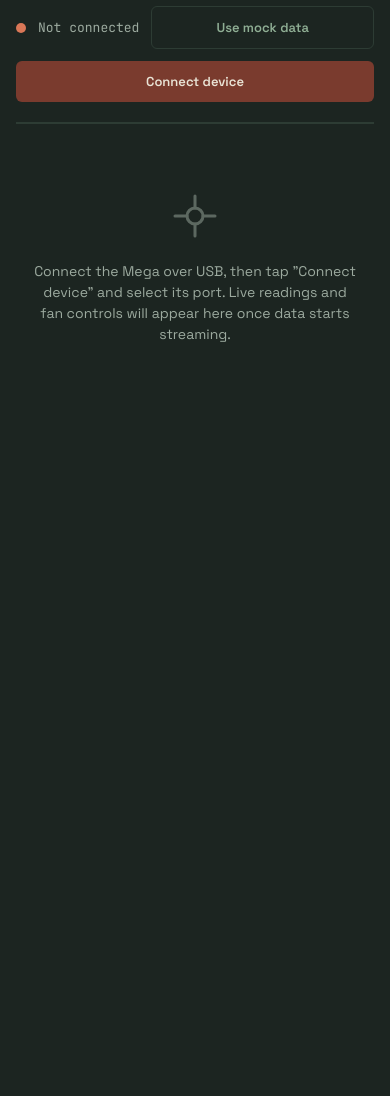
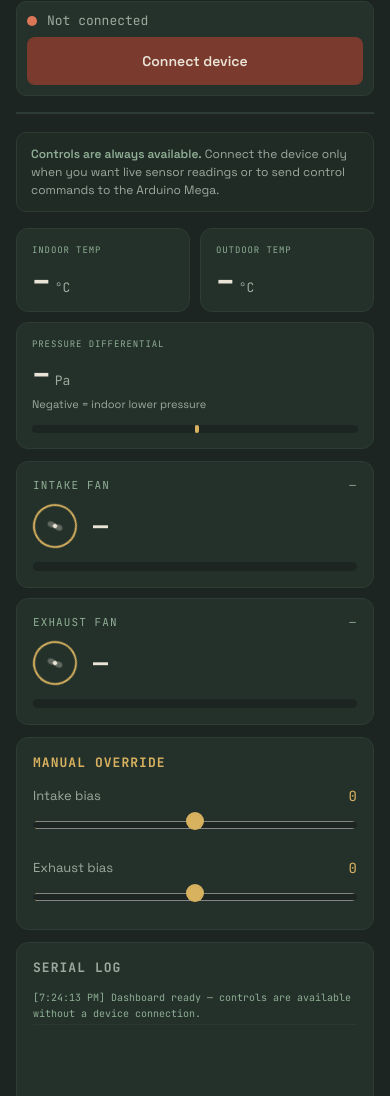
Before and after one commit to DDNQ/Embedded, a plain HTML site: page index.html in a window 390 px wide. Shown: the part 77-1173 px from the top of the page. Before the commit the page ends 844 px from the top, so only its background shows below. Drawn offline with Linux system fonts and the light colour scheme.

Commit message:
Add files via upload

```diff
--- a/index.html
+++ b/index.html
@@ -2,7 +2,7 @@
 <html lang="en">
 <head>
 <meta charset="UTF-8">
-<meta name="viewport" content="width=device-width, initial-scale=1.0, maximum-scale=1.0">
+<meta name="viewport" content="width=device-width, initial-scale=1.0, viewport-fit=cover">
 <meta name="mobile-web-app-capable" content="yes">
 <meta name="apple-mobile-web-app-capable" content="yes">
 <meta name="apple-mobile-web-app-status-bar-style" content="black-translucent">
@@ -29,15 +29,27 @@
 
   * { box-sizing: border-box; margin: 0; padding: 0; }
 
+  html {
+    -webkit-text-size-adjust: 100%;
+    text-size-adjust: 100%;
+    background: var(--dusk);
+  }
+
   body {
     background: var(--dusk);
     color: var(--text);
     font-family: 'Space Grotesk', sans-serif;
     min-height: 100vh;
+    min-height: 100dvh;
     padding: 24px;
+    padding-left: max(24px, env(safe-area-inset-left));
+    padding-right: max(24px, env(safe-area-inset-right));
+    padding-bottom: max(24px, env(safe-area-inset-bottom));
+    overflow-x: hidden;
+    -webkit-tap-highlight-color: transparent;
   }
 
-  .wrap { max-width: 1100px; margin: 0 auto; }
+  .wrap { width: 100%; max-width: 1100px; margin: 0 auto; }
 
   header {
     display: flex;
@@ -98,10 +110,12 @@
     font-family: 'Space Grotesk', sans-serif;
     font-weight: 600;
     font-size: 14px;
+    min-height: 44px;
     padding: 10px 20px;
-    border-radius: 6px;
+    border-radius: 8px;
     border: none;
     cursor: pointer;
+    touch-action: manipulation;
     transition: transform 0.1s ease, background 0.15s ease;
   }
   button:active { transform: scale(0.97); }
@@ -292,8 +306,42 @@
 
   input[type="range"] {
     flex: 1;
+    width: 100%;
+    min-width: 0;
     accent-color: var(--straw);
-    height: 4px;
+    height: 32px;
+    background: transparent;
+    touch-action: pan-y;
+  }
+
+  input[type="range"]::-webkit-slider-runnable-track {
+    height: 6px;
+    background: var(--dusk);
+    border-radius: 999px;
+  }
+  input[type="range"]::-webkit-slider-thumb {
+    -webkit-appearance: none;
+    appearance: none;
+    width: 24px;
+    height: 24px;
+    margin-top: -9px;
+    border-radius: 50%;
+    border: 3px solid var(--dusk);
+    background: var(--straw);
+    box-shadow: 0 0 0 1px var(--straw);
+  }
+  input[type="range"]::-moz-range-track {
+    height: 6px;
+    background: var(--dusk);
+    border-radius: 999px;
+  }
+  input[type="range"]::-moz-range-thumb {
+    width: 20px;
+    height: 20px;
+    border-radius: 50%;
+    border: 3px solid var(--dusk);
+    background: var(--straw);
+    box-shadow: 0 0 0 1px var(--straw);
   }
 
   .override-val {
@@ -349,50 +397,166 @@
     display: none;
   }
 
-  @media (max-width: 600px) {
-    .fans-section { grid-template-columns: 1fr; }
-    header { flex-direction: column; align-items: flex-start; }
+
+  .conn-panel {
+    background: rgba(45, 60, 52, 0.55);
+    border: 1px solid var(--panel-light);
+    border-radius: 10px;
+    padding: 8px 10px;
   }
 
-  /* ---- Mobile-first refinements ---- */
-  @media (max-width: 480px) {
-    body { padding: 16px; }
-    h1 { font-size: 24px; }
-    .title-block .eyebrow { font-size: 11px; }
+  .dashboard-note {
+    margin: -8px 0 20px;
+    color: var(--text-dim);
+    font-size: 13px;
+    line-height: 1.5;
+  }
+
+  .dashboard-note strong { color: var(--sage); font-weight: 600; }
+
+  /* ---- Responsive / mobile layout ---- */
+  @media (max-width: 760px) {
+    body {
+      padding-top: max(16px, env(safe-area-inset-top));
+      padding-left: max(16px, env(safe-area-inset-left));
+      padding-right: max(16px, env(safe-area-inset-right));
+      padding-bottom: max(20px, env(safe-area-inset-bottom));
+    }
+
+    header {
+      align-items: stretch;
+      margin-bottom: 18px;
+      padding-bottom: 16px;
+      gap: 14px;
+    }
+
+    h1 { font-size: clamp(24px, 7vw, 30px); line-height: 1.08; }
+    .title-block .eyebrow { font-size: 10px; letter-spacing: 0.12em; }
 
     .conn-panel {
       width: 100%;
-      flex-wrap: wrap;
+      display: grid;
+      grid-template-columns: auto 1fr;
+      align-items: center;
+      gap: 8px 10px;
+      padding: 10px;
     }
-    .conn-panel button { flex: 1; min-width: 130px; padding: 12px 14px; font-size: 13px; }
+    .conn-panel button {
+      grid-column: 1 / -1;
+      width: 100%;
+      min-height: 48px;
+      font-size: 14px;
+    }
 
-    .grid { grid-template-columns: 1fr 1fr; gap: 10px; }
-    .card { padding: 14px; }
-    .card .value { font-size: 24px; }
-    .card .label { font-size: 10px; margin-bottom: 6px; }
+    .dashboard-note {
+      margin: 0 0 16px;
+      padding: 12px 14px;
+      border: 1px solid var(--panel-light);
+      border-radius: 10px;
+      background: rgba(36, 49, 43, 0.55);
+      font-size: 12px;
+    }
 
-    .fans-section { gap: 10px; }
-    .fan-card { padding: 14px; }
-    .fan-glyph { width: 38px; height: 38px; }
-    .fan-pct { font-size: 22px; }
+    .grid {
+      grid-template-columns: repeat(2, minmax(0, 1fr));
+      gap: 10px;
+      margin-bottom: 12px;
+    }
+    .grid .card:nth-child(3) { grid-column: 1 / -1; }
+    .card { min-width: 0; padding: 15px; border-radius: 12px; }
+    .card .value { font-size: clamp(24px, 8vw, 32px); white-space: nowrap; }
+    .card .unit { font-size: 13px; }
+    .card .label { font-size: 9px; margin-bottom: 8px; line-height: 1.35; }
+    .card .sub { font-size: 11px; line-height: 1.4; }
 
-    .override-section, .log-section { padding: 16px; }
-    .override-row { flex-wrap: wrap; gap: 8px; }
-    .override-row label { width: 100%; }
-    .override-row input[type="range"] { flex: 1; min-width: 0; }
+    .fans-section {
+      grid-template-columns: 1fr;
+      gap: 10px;
+      margin-bottom: 12px;
+    }
+    .fan-card { padding: 16px; border-radius: 12px; }
+    .fan-card .label { margin-bottom: 12px; }
+    .fan-glyph { width: 44px; height: 44px; }
+    .fan-pct { font-size: 25px; }
+    .bar-track { height: 9px; }
 
-    #log { height: 100px; font-size: 11px; }
+    .override-section, .log-section {
+      padding: 16px;
+      border-radius: 12px;
+    }
+    .override-section { margin-bottom: 12px; }
+    .override-section h2 { font-size: 13px; margin-bottom: 16px; }
 
-    .empty-state { padding: 40px 16px; }
-    .empty-state svg { width: 48px; height: 48px; }
-    .empty-state p { font-size: 14px; }
+    .override-row {
+      display: grid;
+      grid-template-columns: minmax(0, 1fr) auto;
+      align-items: center;
+      gap: 4px 12px;
+      margin-bottom: 18px;
+    }
+    .override-row label {
+      grid-column: 1;
+      grid-row: 1;
+      width: auto;
+      font-size: 13px;
+    }
+    .override-row input[type="range"] {
+      grid-column: 1 / -1;
+      grid-row: 2;
+    }
+    .override-val {
+      grid-column: 2;
+      grid-row: 1;
+      width: auto;
+      min-width: 42px;
+      font-size: 14px;
+      color: var(--straw);
+    }
+
+    #log {
+      height: 112px;
+      font-size: 10px;
+      overflow-wrap: anywhere;
+      overscroll-behavior: contain;
+    }
+
+    .browser-warning {
+      padding: 11px 12px;
+      margin-bottom: 14px;
+      font-size: 12px;
+      line-height: 1.45;
+    }
+  }
+
+  @media (max-width: 380px) {
+    body {
+      padding-left: max(12px, env(safe-area-inset-left));
+      padding-right: max(12px, env(safe-area-inset-right));
+    }
+    .grid { grid-template-columns: 1fr; }
+    .grid .card:nth-child(3) { grid-column: auto; }
+    .card .value { font-size: 28px; }
+    .fan-card, .card, .override-section, .log-section { padding: 14px; }
+  }
+
+  @media (hover: hover) and (pointer: fine) {
+    .btn-primary:hover { background: #8a4638; }
+    .btn-secondary:hover { background: var(--panel-light); }
+  }
+
+  @media (prefers-reduced-motion: reduce) {
+    *, *::before, *::after {
+      animation-duration: 0.01ms !important;
+      animation-iteration-count: 1 !important;
+      transition-duration: 0.01ms !important;
+    }
   }
 </style>
 </head>
 <body>
 <div class="wrap">
   <div class="browser-warning" id="browserWarning">
-    Live USB connection isn't available on this device/browser — mock data still works below.
+    USB connection isn't available on this device/browser. The dashboard and controls remain accessible, but live readings and commands require a supported browser/device connection.
   </div>
 
   <header>
@@ -403,17 +567,13 @@
     <div class="conn-panel">
       <div class="status-dot" id="statusDot"></div>
       <span class="status-text" id="statusText">Not connected</span>
-      <button class="btn-secondary" id="mockBtn">Use mock data</button>
       <button class="btn-primary" id="connectBtn">Connect device</button>
     </div>
   </header>
 
-  <div id="emptyState" class="empty-state">
-    <svg viewBox="0 0 24 24" fill="none" stroke="currentColor" stroke-width="1.5"><path d="M12 2v6M12 16v6M2 12h6M16 12h6" stroke-linecap="round"/><circle cx="12" cy="12" r="4"/></svg>
-    <p id="emptyStateText">Connect the Mega over USB, then tap "Connect device" and select its port. Live readings and fan controls will appear here once data starts streaming.</p>
-  </div>
+  <div class="dashboard-note"><strong>Controls are always available.</strong> Connect the device only when you want live sensor readings or to send control commands to the Arduino Mega.</div>
 
-  <div id="dashboard" style="display:none;">
+  <div id="dashboard">
     <div class="grid">
       <div class="card">
         <div class="label">Indoor temp</div>
@@ -436,22 +596,22 @@
 
     <div class="fans-section">
       <div class="fan-card">
-        <div class="label">Intake fan <span id="intakeSpeedLabel">0%</span></div>
+        <div class="label">Intake fan <span id="intakeSpeedLabel">—</span></div>
         <div class="fan-speed-row">
           <div class="fan-glyph" id="intakeGlyph">
             <svg viewBox="0 0 24 24" fill="none" stroke="currentColor" stroke-width="1.6"><path d="M12 12c0-3 2-5 4-5s3 2 1 4-4 1-5-1z" fill="currentColor" opacity="0.3"/><path d="M12 12c0 3-2 5-4 5s-3-2-1-4 4-1 5-1z" fill="currentColor" opacity="0.3"/><circle cx="12" cy="12" r="1.5" fill="currentColor"/></svg>
           </div>
-          <div class="fan-pct" id="intakePct">0%</div>
+          <div class="fan-pct" id="intakePct">—</div>
         </div>
         <div class="bar-track"><div class="bar-fill" id="intakeBar" style="width:0%"></div></div>
       </div>
       <div class="fan-card">
-        <div class="label">Exhaust fan <span id="exhaustSpeedLabel">0%</span></div>
+        <div class="label">Exhaust fan <span id="exhaustSpeedLabel">—</span></div>
         <div class="fan-speed-row">
           <div class="fan-glyph" id="exhaustGlyph">
             <svg viewBox="0 0 24 24" fill="none" stroke="currentColor" stroke-width="1.6"><path d="M12 12c0-3 2-5 4-5s3 2 1 4-4 1-5-1z" fill="currentColor" opacity="0.3"/><path d="M12 12c0 3-2 5-4 5s-3-2-1-4 4-1 5-1z" fill="currentColor" opacity="0.3"/><circle cx="12" cy="12" r="1.5" fill="currentColor"/></svg>
           </div>
-          <div class="fan-pct" id="exhaustPct">0%</div>
+          <div class="fan-pct" id="exhaustPct">—</div>
         </div>
         <div class="bar-track"><div class="bar-fill" id="exhaustBar" style="width:0%"></div></div>
       </div>
@@ -485,8 +645,6 @@
     document.getElementById('browserWarning').style.display = 'block';
     document.getElementById('connectBtn').disabled = true;
     document.getElementById('connectBtn').textContent = 'USB not supported here';
-    document.getElementById('emptyStateText').textContent =
-      'This browser/device can\'t connect to the Arduino over USB (mobile browsers don\'t support Web Serial). Tap "Use mock data" below to try the dashboard, or open this page on a laptop in Chrome/Edge to connect to the real board.';
   }
 
   let port, reader, writer, keepReading = true;
@@ -494,60 +652,14 @@
   const statusDot = document.getElementById('statusDot');
   const statusText = document.getElementById('statusText');
   const connectBtn = document.getElementById('connectBtn');
-  const emptyState = document.getElementById('emptyState');
-  const dashboard = document.getElementById('dashboard');
   const logEl = document.getElementById('log');
 
-  const mockBtn = document.getElementById('mockBtn');
-  let mockInterval = null;
-  let mockTick = 0;
-
-  mockBtn.addEventListener('click', () => {
-    if (mockInterval) {
-      stopMock();
-      return;
-    }
-    if (port) disconnect();
-    startMock();
-  });
-
-  function startMock() {
-    mockBtn.textContent = 'Stop mock data';
-    mockBtn.classList.add('active');
-    statusDot.classList.add('live');
-    statusText.textContent = 'Mock data running';
-    emptyState.style.display = 'none';
-    dashboard.style.display = 'block';
-    connectBtn.disabled = true;
-    log('Mock data stream started');
-
-    mockInterval = setInterval(() => {
-      mockTick += 1;
-      // Gentle oscillating fake readings so the UI has something believable to react to
-      const tIn = 27 + Math.sin(mockTick / 8) * 1.5;
-      const tOut = 31 + Math.sin(mockTick / 6 + 1) * 3;
-      const pDiff = Math.sin(mockTick / 5) * 18 + (intakeBias - exhaustBias) * 0.3;
-      const intakePct = Math.max(0, Math.min(100, 55 + Math.sin(mockTick / 7) * 20 + intakeBias));
-      const exhaustPct = Math.max(0, Math.min(100, 55 + Math.cos(mockTick / 7) * 20 + exhaustBias));
-      handleLine(`${tIn.toFixed(1)},${tOut.toFixed(1)},${pDiff.toFixed(1)},${intakePct.toFixed(0)},${exhaustPct.toFixed(0)}`);
-    }, 800);
-  }
-
-  function stopMock() {
-    clearInterval(mockInterval);
-    mockInterval = null;
-    mockBtn.textContent = 'Use mock data';
-    mockBtn.classList.remove('active');
-    statusDot.classList.remove('live');
-    statusText.textContent = 'Not connected';
-    connectBtn.disabled = false;
-    log('Mock data stream stopped');
-  }
+  log('Dashboard ready — controls are available without a device connection.');
 
   let intakeBias = 0, exhaustBias = 0;
 
+
   connectBtn.addEventListener('click', async () => {
-    if (mockInterval) stopMock();
     if (port) {
       disconnect();
       return;
@@ -558,8 +670,6 @@
       statusDot.classList.add('live');
       statusText.textContent = 'Connected';
       connectBtn.textContent = 'Disconnect';
-      emptyState.style.display = 'none';
-      dashboard.style.display = 'block';
       readLoop();
     } catch (err) {
       log('Connection failed: ' + err.message);
@@ -662,12 +772,12 @@
   intakeSlider.addEventListener('input', () => {
     document.getElementById('intakeOverrideVal').textContent = intakeSlider.value;
     intakeBias = parseFloat(intakeSlider.value);
-    if (port) sendOverride('IN', intakeSlider.value);
+    sendOverride('IN', intakeSlider.value);
   });
   exhaustSlider.addEventListener('input', () => {
     document.getElementById('exhaustOverrideVal').textContent = exhaustSlider.value;
     exhaustBias = parseFloat(exhaustSlider.value);
-    if (port) sendOverride('EX', exhaustSlider.value);
+    sendOverride('EX', exhaustSlider.value);
   });  // ---- Register service worker (needed for Chrome install prompt) ----
   if ('serviceWorker' in navigator) {
     window.addEventListener('load', () => {
```
